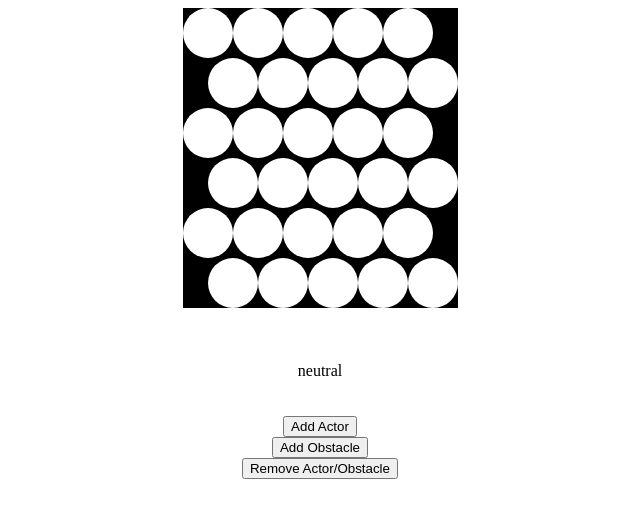
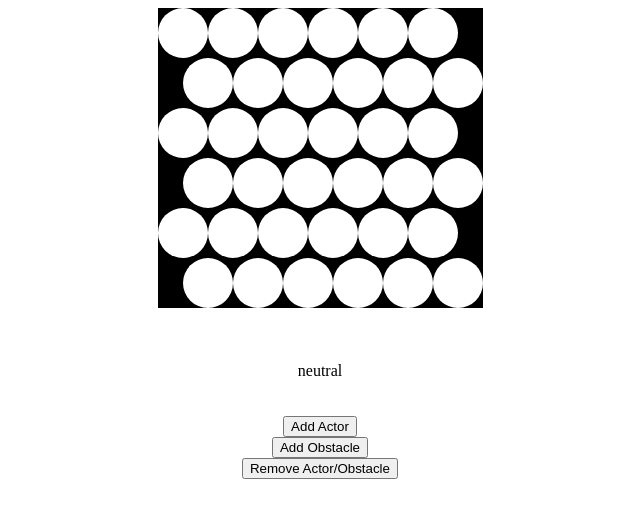
Before and after one commit to RafaelSL-37/hexagonal_movement, a React (Create React App) app: page / in a window 1280 px wide. Shown: the top 518 px of the page, without its empty margins (320-960 px from the left). Built offline with nearby package versions, Linux system fonts and the light colour scheme.

Commit message:
changing from static grid to dynamic, including boundaries

```diff
--- a/src/components/grid.js
+++ b/src/components/grid.js
@@ -1,7 +1,7 @@
-import React, { useState } from 'react';
+import React, { useEffect, useState } from 'react';
 import { onCellClick } from '../handlers/grid-cell-click-handler';
 import { changePhaseOnButtonClick } from '../handlers/phase-button-click-handler';
-import { gridGenerator } from '../utils/grid-generator';
+// import { gridGenerator } from '../utils/grid-generator';
 import '../style/style.css'
 
 // const moveSpeed = 1;
@@ -15,15 +15,20 @@ import '../style/style.css'
 
 function Grid() {
   const [phase, setPhase] = useState('neutral');
+  const [grid, setGrid] = useState([
+    ['cell-empty', 'cell-empty', 'cell-empty', 'cell-empty', 'cell-empty', 'cell-empty'],
+    ['cell-empty', 'cell-empty', 'cell-empty', 'cell-empty', 'cell-empty', 'cell-empty'],
+    ['cell-empty', 'cell-empty', 'cell-empty', 'cell-empty', 'cell-empty', 'cell-empty'],
+    ['cell-empty', 'cell-empty', 'cell-empty', 'cell-empty', 'cell-empty', 'cell-empty'],
+    ['cell-empty', 'cell-empty', 'cell-empty', 'cell-empty', 'cell-empty', 'cell-empty'],
+    ['cell-empty', 'cell-empty', 'cell-empty', 'cell-empty', 'cell-empty', 'cell-empty'],
+  ]);
 
-  const [grid, setGrid] = useState([
-    ['cell-empty', 'cell-empty', 'cell-empty', 'cell-empty', 'cell-empty'],
-    ['cell-empty', 'cell-empty', 'cell-empty', 'cell-empty', 'cell-empty'],
-    ['cell-empty', 'cell-empty', 'cell-empty', 'cell-empty', 'cell-empty'],
-    ['cell-empty', 'cell-empty', 'cell-empty', 'cell-empty', 'cell-empty'],
-    ['cell-empty', 'cell-empty', 'cell-empty', 'cell-empty', 'cell-empty'],
-    ['cell-empty', 'cell-empty', 'cell-empty', 'cell-empty', 'cell-empty'],
-  ]);
+  // const [grid, setGrid] = useState([]);
+
+  // useEffect(() => {
+  //   setGrid(initialGrid);
+  // }, []);
 
   // const [grid, setGrid] = useState(initialGrid);
 
@@ -31,48 +36,21 @@ function Grid() {
     <div>
       <div className="grid">
         <div className='table'>
-          <div className='row'>
-            <div className={grid[0][0]} onClick={() => onCellClick(grid, setGrid, phase, setPhase, 0, 0)}></div>
-            <div className={grid[0][1]} onClick={() => onCellClick(grid, setGrid, phase, setPhase, 0, 1)}></div>
-            <div className={grid[0][2]} onClick={() => onCellClick(grid, setGrid, phase, setPhase, 0, 2)}></div>
-            <div className={grid[0][3]} onClick={() => onCellClick(grid, setGrid, phase, setPhase, 0, 3)}></div>
-            <div className={grid[0][4]} onClick={() => onCellClick(grid, setGrid, phase, setPhase, 0, 4)}></div>
-          </div>
-          <div className='row-odd'>
-            <div className={grid[1][0]} onClick={() => onCellClick(grid, setGrid, phase, setPhase, 1, 0)}></div>
-            <div className={grid[1][1]} onClick={() => onCellClick(grid, setGrid, phase, setPhase, 1, 1)}></div>
-            <div className={grid[1][2]} onClick={() => onCellClick(grid, setGrid, phase, setPhase, 1, 2)}></div>
-            <div className={grid[1][3]} onClick={() => onCellClick(grid, setGrid, phase, setPhase, 1, 3)}></div>
-            <div className={grid[1][4]} onClick={() => onCellClick(grid, setGrid, phase, setPhase, 1, 4)}></div>
-          </div>
-          <div className='row'>
-            <div className={grid[2][0]} onClick={() => onCellClick(grid, setGrid, phase, setPhase, 2, 0)}></div>
-            <div className={grid[2][1]} onClick={() => onCellClick(grid, setGrid, phase, setPhase, 2, 1)}></div>
-            <div className={grid[2][2]} onClick={() => onCellClick(grid, setGrid, phase, setPhase, 2, 2)}></div>
-            <div className={grid[2][3]} onClick={() => onCellClick(grid, setGrid, phase, setPhase, 2, 3)}></div>
-            <div className={grid[2][4]} onClick={() => onCellClick(grid, setGrid, phase, setPhase, 2, 4)}></div>
-          </div>
-          <div className='row-odd'>
-            <div className={grid[3][0]} onClick={() => onCellClick(grid, setGrid, phase, setPhase, 3, 0)}></div>
-            <div className={grid[3][1]} onClick={() => onCellClick(grid, setGrid, phase, setPhase, 3, 1)}></div>
-            <div className={grid[3][2]} onClick={() => onCellClick(grid, setGrid, phase, setPhase, 3, 2)}></div>
-            <div className={grid[3][3]} onClick={() => onCellClick(grid, setGrid, phase, setPhase, 3, 3)}></div>
-            <div className={grid[3][4]} onClick={() => onCellClick(grid, setGrid, phase, setPhase, 3, 4)}></div>
-          </div>
-          <div className='row'>
-            <div className={grid[4][0]} onClick={() => onCellClick(grid, setGrid, phase, setPhase, 4, 0)}></div>
-            <div className={grid[4][1]} onClick={() => onCellClick(grid, setGrid, phase, setPhase, 4, 1)}></div>
-            <div className={grid[4][2]} onClick={() => onCellClick(grid, setGrid, phase, setPhase, 4, 2)}></div>
-            <div className={grid[4][3]} onClick={() => onCellClick(grid, setGrid, phase, setPhase, 4, 3)}></div>
-            <div className={grid[4][4]} onClick={() => onCellClick(grid, setGrid, phase, setPhase, 4, 4)}></div>
-          </div>
-          <div className='row-odd'>
-            <div className={grid[5][0]} onClick={() => onCellClick(grid, setGrid, phase, setPhase, 5, 0)}></div>
-            <div className={grid[5][1]} onClick={() => onCellClick(grid, setGrid, phase, setPhase, 5, 1)}></div>
-            <div className={grid[5][2]} onClick={() => onCellClick(grid, setGrid, phase, setPhase, 5, 2)}></div>
-            <div className={grid[5][3]} onClick={() => onCellClick(grid, setGrid, phase, setPhase, 5, 3)}></div>
-            <div className={grid[5][4]} onClick={() => onCellClick(grid, setGrid, phase, setPhase, 5, 4)}></div>
-          </div>
+          {
+            grid.map((array, i) => {
+              console.log(i, i%2);
+
+              return (
+                <div className={i%2 === 0 ? 'row' : 'row-odd'}>
+                  {
+                    array.map((cell, j) => {
+                      return <div className={grid[i][j]} onClick={() => onCellClick(grid, setGrid, phase, setPhase, i, j)} />
+                    })
+                  }
+                </div>
+              )
+            })
+          }
         </div>
       </div>
       <br /><br /><br />
--- a/src/handlers/grid-cell-click-handler.js
+++ b/src/handlers/grid-cell-click-handler.js
@@ -1,7 +1,7 @@
 import { differenceBasedOnDirectionForOdd, differenceBasedOnDirectionForEven } from '../utils/hexagonal-grid-dy-table'
 
-function isNotOutOfBoundaries(y, x) {
-    if (x < 0 || y < 0 || x > 4 || y > 5) {
+function isNotOutOfBoundaries(y, x, grid) { //TODO: fix bug on last row
+    if (x < 0 || y < 0 || x > grid[0].length || y > grid.length) {
         return false;
     } else {
         return true;
@@ -13,7 +13,7 @@ function fillGridWithRangeAroundCell(grid, differences, y, x){
         const newY = y+differenceByDirection.dy;
         const newX = x+differenceByDirection.dx;
 
-        if (isNotOutOfBoundaries(newY, newX) && grid[newY][newX] === 'cell-empty') grid[newY][newX] = 'cell-range';
+        if (isNotOutOfBoundaries(newY, newX, grid) && grid[newY][newX] === 'cell-empty') grid[newY][newX] = 'cell-range';
     }
 
     return grid;
```
